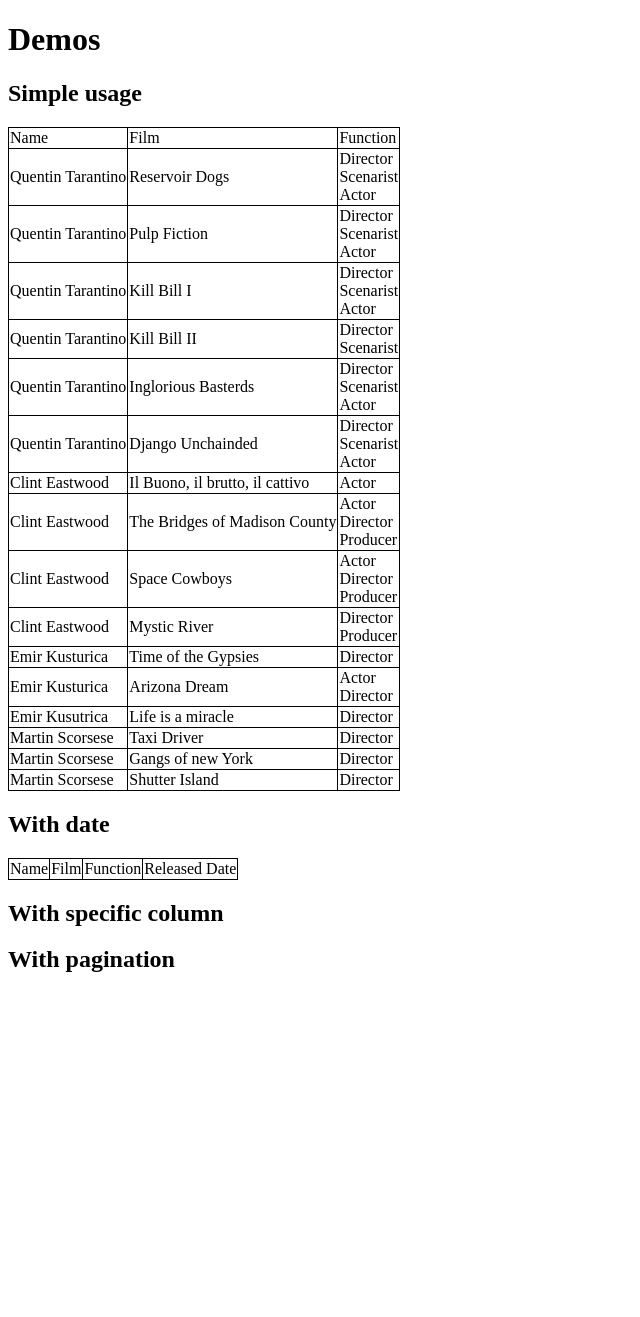
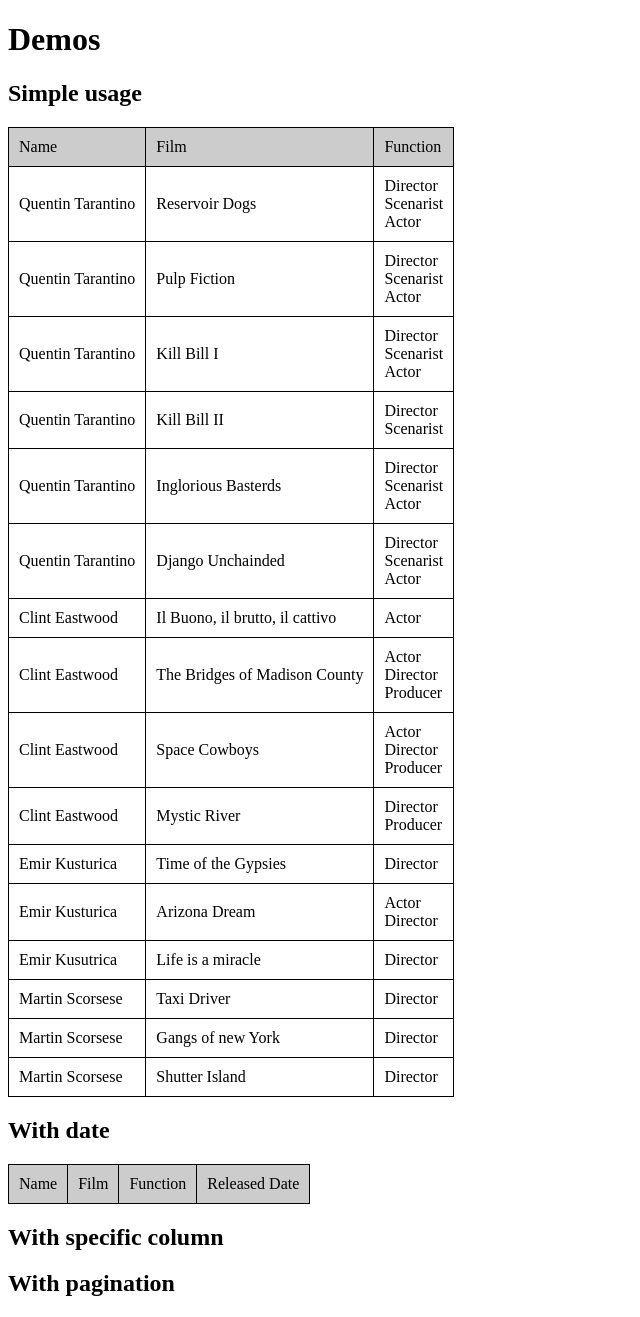
Before and after one commit to arnucci/AwesomeSortTable, a PHP site: page /demo.html in a window 1280 px wide. Shown: the whole page, without its empty margins (0-640 px from the left). Before the commit the page ends 972 px from the top, so only its background shows below. Run offline with PHP 8.4, Linux system fonts and the light colour scheme.

Commit message:
improve table style

```diff
--- a/demo/style.css
+++ b/demo/style.css
@@ -5,4 +5,9 @@ table {
 
 td {
   border:1px solid black;
+  padding:10px;
 }
+
+thead {
+  background-color:#ccc;
+}
```
